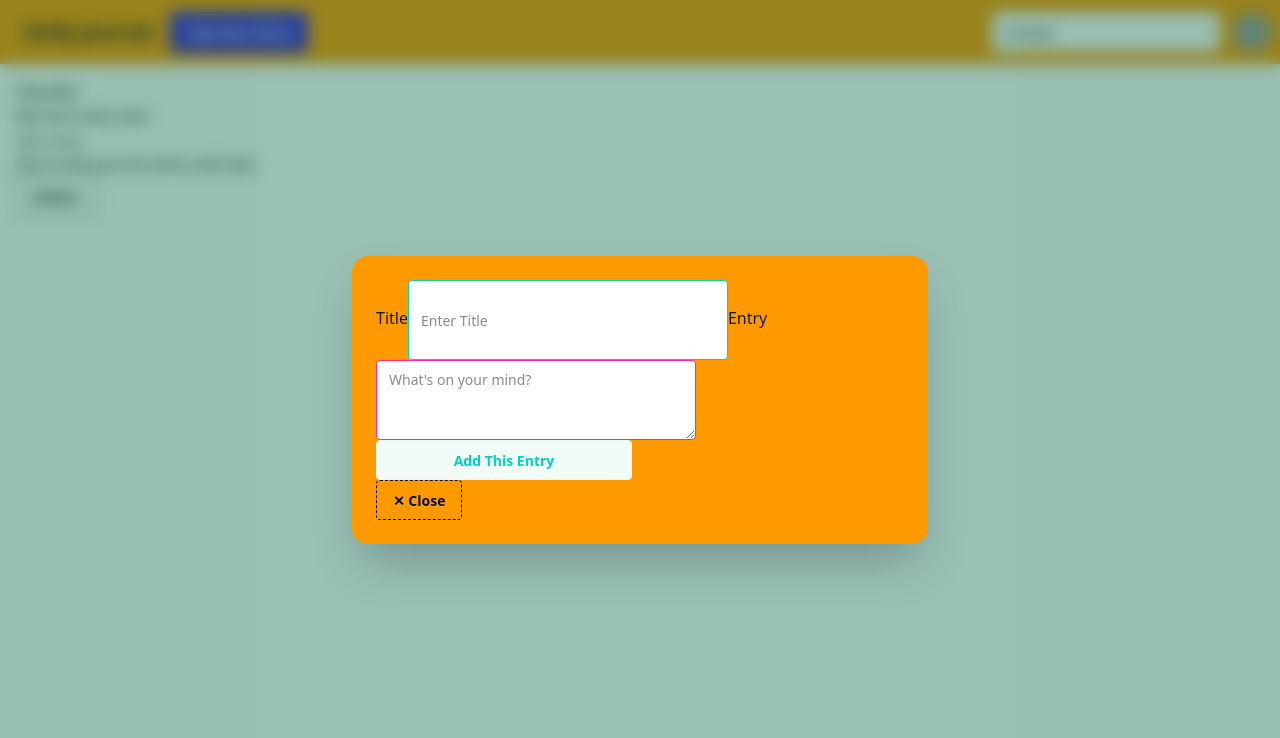
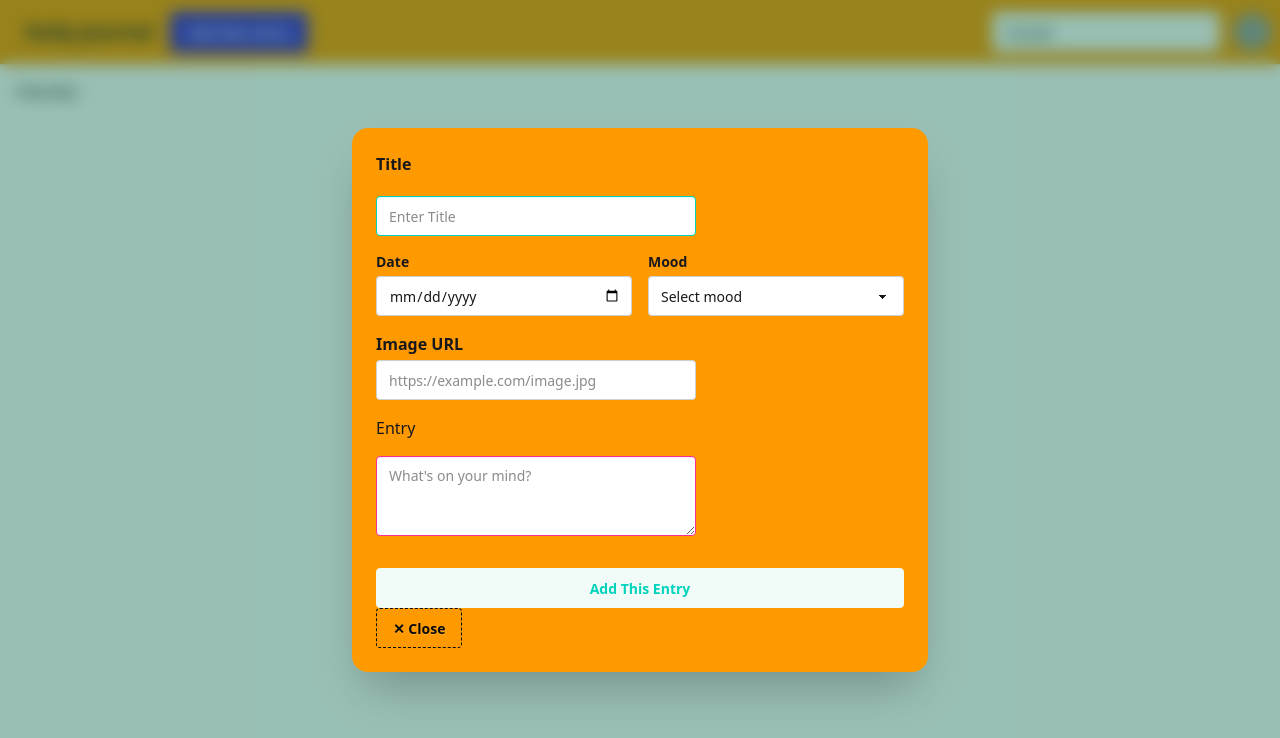
Before and after one commit to danooki/wd64-JournalEntry, a React (Vite) app: page / in a window 1280 px wide. Both pictures are taken after typing "Sample" into the empty fields and a click on the button "Add New Entry". Shown: the top 738 px of the page. Built offline with nearby package versions, Linux system fonts and the light colour scheme; grey boxes are pictures that could not be loaded.

Commit message:
FR008 solved localStorage and created a more beauty EntryIndividual presentation

```diff
--- a/src/App.jsx
+++ b/src/App.jsx
@@ -3,25 +3,26 @@
 // set up empty state
 // add placeholder layout
 
-import React, { useState } from "react";
-import Navbar from "./components/navBar";
+import { useState, useEffect } from "react";
+import Navbar from "./components/Navbar";
 import DiaryEntryList from "./components/DiaryEntryList";
 import FilterBar from "./components/FilterBar";
-import DiaryEntry from "./components/DiaryEntryIndividual";
-import Form from "./components/DiaryEntryForm";
 import AddEntryModal from "./components/AddEntryModal";
 
 const App = () => {
-  // temporalllll: hardcoded entry
-  const [entries, setEntries] = useState([
-    {
-      title: "My first entry test",
-      body: "this is the journal entry and text",
-      date: "date string",
-    },
-  ]);
+  // useState to manage diary entries
+  const [entries, setEntries] = useState(() => {
+    const savedEntries = localStorage.getItem("diaryEntries");
+    return savedEntries ? JSON.parse(savedEntries) : [];
+  });
 
+  // Modal starts off closed
   const [isModalOpen, setIsModalOpen] = useState(false);
+
+  // useEffect to save entries to localStorage whenever entries change
+  useEffect(() => {
+    localStorage.setItem("diaryEntries", JSON.stringify(entries));
+  }, [entries]);
 
   const removeEntry = (index) => {
     setEntries((prevEntries) => prevEntries.filter((_, i) => i !== index));
@@ -31,9 +32,10 @@ const App = () => {
   // This function will be passed down to the DiaryEntryForm component
   const handleSubmit = (newEntry) => {
     setEntries((prev) => [...prev, newEntry]);
-    setIsModalOpen(false); // close modal after submission
+    setIsModalOpen(false);
   };
 
+  // Main component handles NavBar + rendering DiaryEntryList and AddEntryModal
   return (
     <>
       {/* Navbar at the top of the page */}
@@ -46,7 +48,7 @@ const App = () => {
             onClose={() => setIsModalOpen(false)}
             handleSubmit={handleSubmit}
           />
-        )}{" "}
+        )}
       </main>
     </>
   );
--- a/src/components/DiaryEntryForm.jsx
+++ b/src/components/DiaryEntryForm.jsx
@@ -7,6 +7,9 @@ const DiaryEntryForm = ({ handleSubmit }) => {
   const initialState = {
     title: "",
     body: "",
+    date: "",
+    mood: "",
+    imageUrl: "",
   };
 
   // Set up state using useState
@@ -31,33 +34,84 @@ const DiaryEntryForm = ({ handleSubmit }) => {
 
   // state for the form inputs
   return (
-    <form onSubmit={submitForm}>
-      <label>Title</label>
+    <form onSubmit={submitForm} className="flex flex-col gap-y-4">
+      <label htmlFor="title" className="mb-1 font-semibold">
+        Title
+      </label>
       <input
         placeholder="Enter Title"
-        className="textarea textarea-accent"
+        className="input input-accent"
         type="text"
         name="title"
         id="title"
+        maxLength={30}
+        required
         value={formData.title}
         onChange={handleChange}
       />
 
+      <div className="flex gap-4">
+        <div className="flex flex-col flex-1">
+          <label htmlFor="date" className="mb-1 font-semibold text-sm">
+            Date
+          </label>
+          <input
+            type="date"
+            className="input input-bordered"
+            name="date"
+            required
+            value={formData.date}
+            onChange={handleChange}
+          />{" "}
+        </div>
+
+        <div className="flex flex-col flex-1">
+          <label htmlFor="mood" className="mb-1 font-semibold text-sm">
+            Mood
+          </label>
+          <select
+            className="select select-bordered"
+            name="mood"
+            value={formData.mood}
+            onChange={handleChange}
+          >
+            <option value="">Select mood</option>
+            <option value="happy">😊 Joy</option>
+            <option value="sad">😢 Sad</option>
+            <option value="angry">😠 Angry</option>
+            <option value="fear">😨 Fear</option>
+            <option value="intrigued">🤔 Intrigued</option>
+            <option value="disgust">😴 Tired</option>
+          </select>
+        </div>
+      </div>
+
+      <div className="flex flex-col">
+        <label htmlFor="imageUrl" className="mb-1 font-semibold">
+          Image URL
+        </label>
+        <input
+          type="text"
+          placeholder="https://example.com/image.jpg"
+          className="input input-bordered"
+          name="imageUrl"
+          value={formData.imageUrl}
+          onChange={handleChange}
+        />{" "}
+      </div>
+
       <label>Entry</label>
-
       <textarea
         placeholder="What's on your mind?"
         className="textarea textarea-secondary"
         name="body"
         id="body"
+        required
         value={formData.body}
         onChange={handleChange}
       />
-      <button
-        type="submit"
-        className="btn btn-wide btn-soft btn-accent"
-        onClick={submitForm}
-      >
+
+      <button type="submit" className="btn w-full btn-soft btn-accent mt-4">
         Add This Entry
       </button>
     </form>
--- a/src/components/DiaryEntryIndividual.jsx
+++ b/src/components/DiaryEntryIndividual.jsx
@@ -1,10 +1,10 @@
 import React from "react";
 
-const EntryHeader = ({ title }) => {
-  //received title as prop and renders it inside an h3.
+const EntryHeader = ({ title, date }) => {
   return (
-    <div>
-      <h1>{title}</h1>
+    <div className="flex justify-between items-start mb-2 ">
+      <h2 className="card-title text-lg font-semibold">{title}</h2>
+      <small className="text-sm text-gray-500">{date}</small>
     </div>
   );
 };
@@ -12,15 +12,18 @@ const EntryHeader = ({ title }) => {
 //this component receives entryData, index, and removeEntry as props.
 const EntryBody = ({ entryData, index, removeEntry }) => {
   return (
-    <div>
-      <small>{entryData.date}</small>
-      <p>{entryData.body}</p>
-      <button
-        className="btn btn-neutral btn-dash"
-        onClick={() => removeEntry(index)}
-      >
-        Delete
-      </button>
+    <div className="card-body">
+      <EntryHeader title={entryData.title} date={entryData.date} />
+      {entryData.body}
+      <div className="flex justify-between items-center mt-4">
+        <span className="badge badge-outline">{entryData.mood}</span>
+        <button
+          className="btn btn-sm btn-error"
+          onClick={() => removeEntry(index)}
+        >
+          Delete
+        </button>
+      </div>
     </div>
   );
 };
@@ -29,11 +32,17 @@ const EntryBody = ({ entryData, index, removeEntry }) => {
 // receives entryData, index, and removeEntry from the parent component (DiaryEntryList).
 const DiaryEntry = ({ entryData, index, removeEntry }) => {
   return (
-    <div>
-      {/* Passes just the title to EntryHeader */}
-      <EntryHeader title={entryData.title} />
+    <div className="card lg:card-side bg-base-100 shadow-sm mb-6  border-gray-700 border-1">
+      {entryData.imageUrl && (
+        <figure className="w-full lg:w-1/3 max-h-60 overflow-hidden">
+          <img
+            src={entryData.imageUrl}
+            alt="Diary"
+            className="object-cover w-full h-full"
+          />
+        </figure>
+      )}
 
-      {/* Passes the full entry data, index, and delete function to EntryBody */}
       <EntryBody
         entryData={entryData}
         index={index}
```
Also changed, not shown: 1 other file (tests, documents, lock files or other folders).
